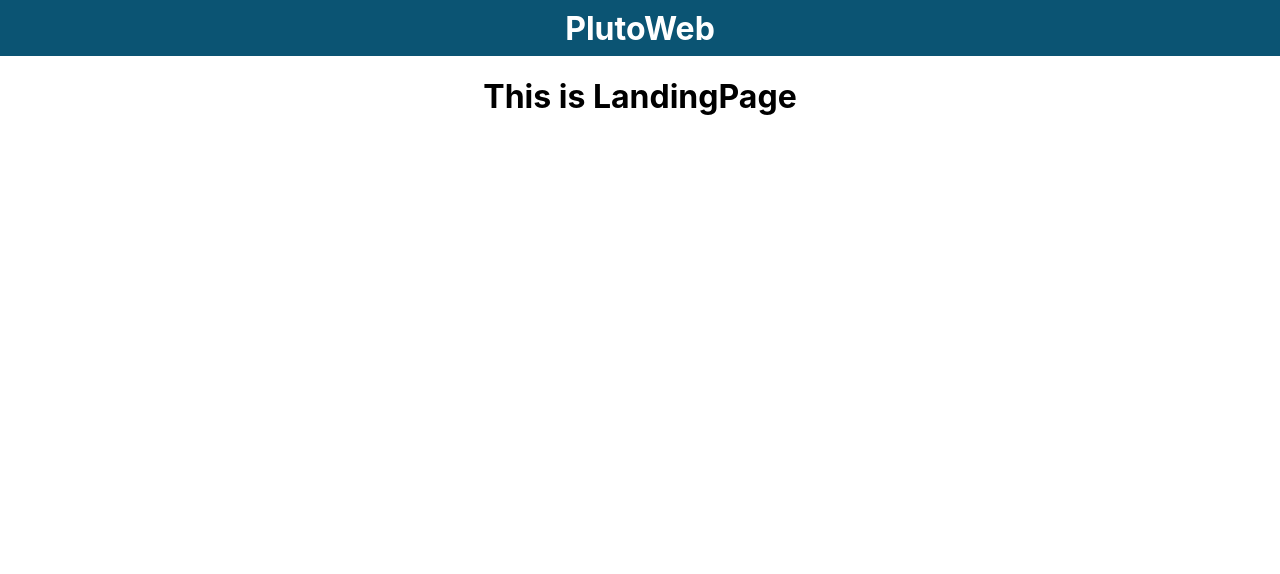
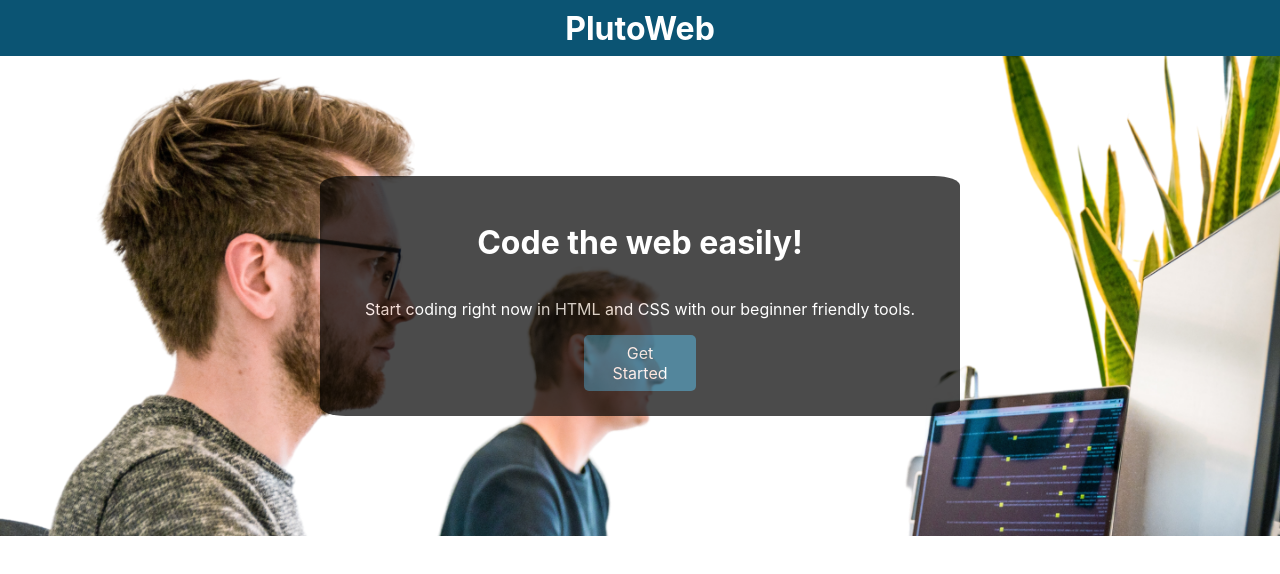
Before and after one commit to macapedi/pluto-web, a React (Create React App) app: page /landing in a window 1280 px wide. Shown: the top 574 px of the page. Built offline with nearby package versions, Linux system fonts and the light colour scheme.

Commit message:
first half of landing page done

```diff
--- a/src/pages/LandingPage/LandingPage.js
+++ b/src/pages/LandingPage/LandingPage.js
@@ -1,9 +1,14 @@
 import "./LandingPage.scss";
+import { Link } from "react-router-dom";
 
 function LandingPage() {
   return (
     <div className="landing-page">
-      <h1>This is LandingPage</h1>
+      <div className="hero-container">
+        <h1 className="landing-page__title">Code the web easily!</h1>
+        <p className="landing-page__hero-content">Start coding right now in HTML and CSS with our beginner friendly tools.</p>
+        <Link className="landing-page__button">Get Started</Link>
+      </div>
     </div>
   );
 }
--- a/src/pages/LandingPage/LandingPage.scss
+++ b/src/pages/LandingPage/LandingPage.scss
@@ -0,0 +1,47 @@
+
+
+.landing-page{
+    background-image: url("../../assets/hero.png");
+    background-repeat: no-repeat;
+    background-size: cover;
+    min-height: 30rem;
+    display: flex;
+    flex-direction: column;
+    justify-content: center;
+    width: 100%;
+
+    &__title{
+        color: white;
+    }
+    &__hero-content{
+        color: white;
+    }
+    &__button{
+        text-decoration: none;
+        padding: 1rem;
+        padding-top: 0.5rem;
+        padding-bottom: 0.5rem;
+        background-color: rgb(11, 84, 115, 1);
+        display: flex;
+        align-items: center;
+        justify-content: center;
+        color: white;
+        border-radius: 5px;
+        width: 5rem;
+    }
+}
+
+.hero-container{
+    background-color: black;
+    opacity: 70%;
+    display: flex;
+    flex-direction: column;
+    justify-content: center;
+    align-items: center;
+    height: 15rem;
+    width: 50%;
+    border-radius: 4%;
+    position: relative;
+    left: 25%;
+
+}
```
